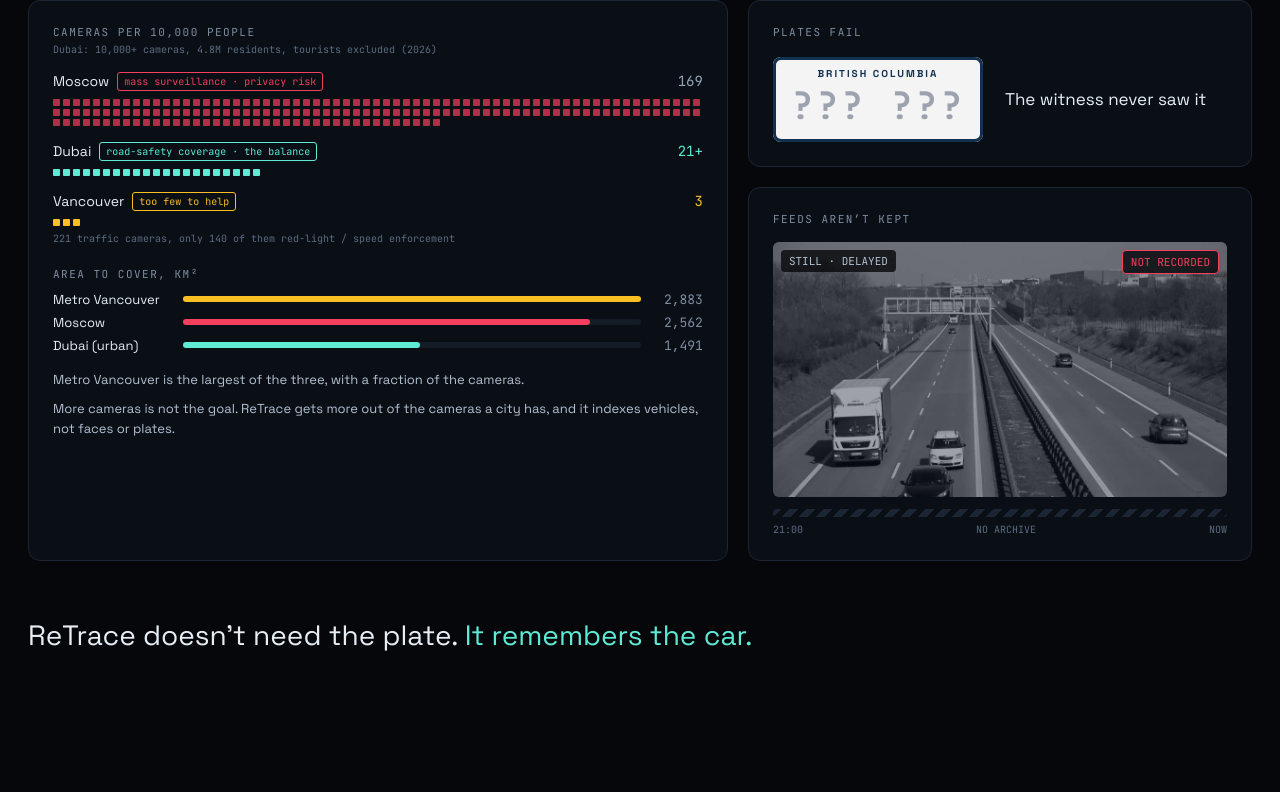
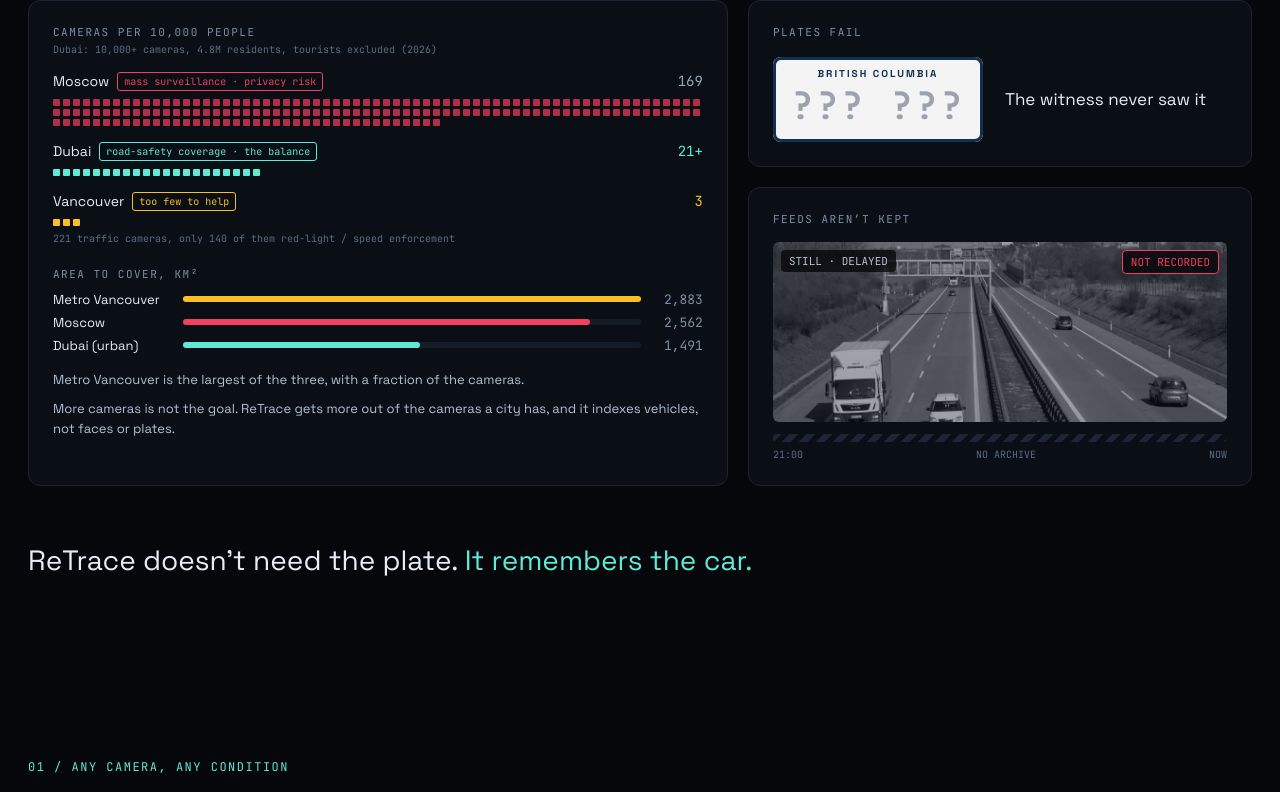
Before and after one commit to radmirkaz/ReTrace, a React (Vite) app in the folder web/: page / in a window 1280 px wide. Shown: the part 1484-2276 px from the top of the page. Built offline with nearby package versions, Linux system fonts and the light colour scheme; no server answers.

Commit message:
style: feeds image fills the column so both problem cards end together

```diff
--- a/web/src/landing/Problem.tsx
+++ b/web/src/landing/Problem.tsx
@@ -89,10 +89,10 @@
           </div>
         </div>
 
-        <div style={{ ...card, flex: 1 }}>
+        <div style={{ ...card, flex: 1, display: 'flex', flexDirection: 'column' }}>
           <div className="label" style={{ color: 'var(--dim)', fontSize: 11 }}>Feeds aren’t kept</div>
-          <div style={{ position: 'relative', margin: '16px 0 12px', aspectRatio: '16 / 9', borderRadius: 6, overflow: 'hidden', background: '#111b28' }}>
-            <img src="/cache/story/clips/hwy1-boundary.jpg" alt="Traffic camera still" style={{ width: '100%', height: '100%', objectFit: 'cover', filter: 'grayscale(1)', opacity: 0.6 }} />
+          <div style={{ position: 'relative', flex: 1, minHeight: 180, margin: '16px 0 12px', borderRadius: 6, overflow: 'hidden', background: '#111b28' }}>
+            <img src="/cache/story/clips/hwy1-boundary.jpg" alt="Traffic camera still" style={{ position: 'absolute', inset: 0, width: '100%', height: '100%', objectFit: 'cover', filter: 'grayscale(1)', opacity: 0.6 }} />
             <span className="chip" style={{ position: 'absolute', left: 8, top: 8 }}>STILL · DELAYED</span>
             <span className="chip blink" style={{ position: 'absolute', right: 8, top: 8, border: '1px solid var(--rose)', color: 'var(--rose)' }}>NOT RECORDED</span>
           </div>
```
